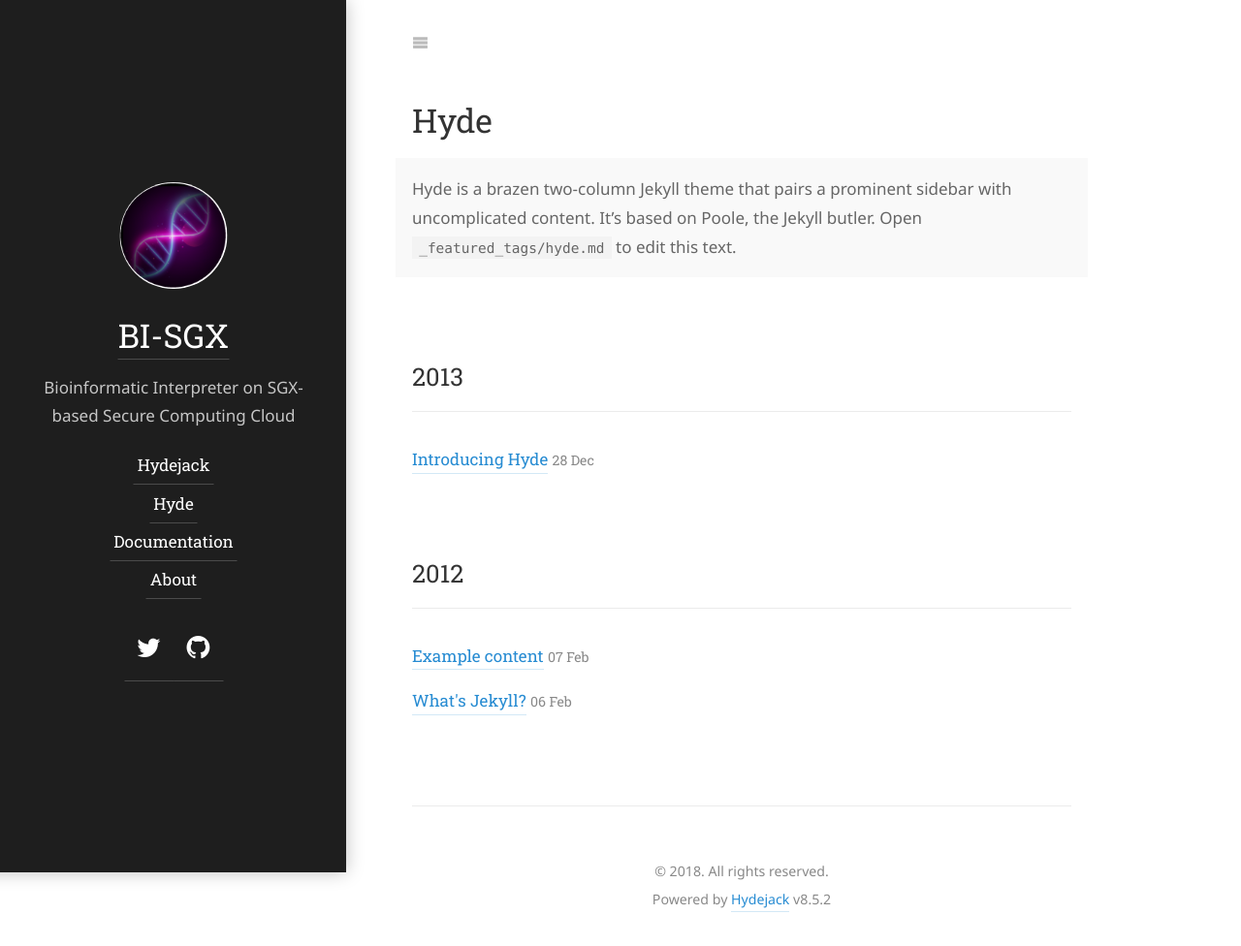
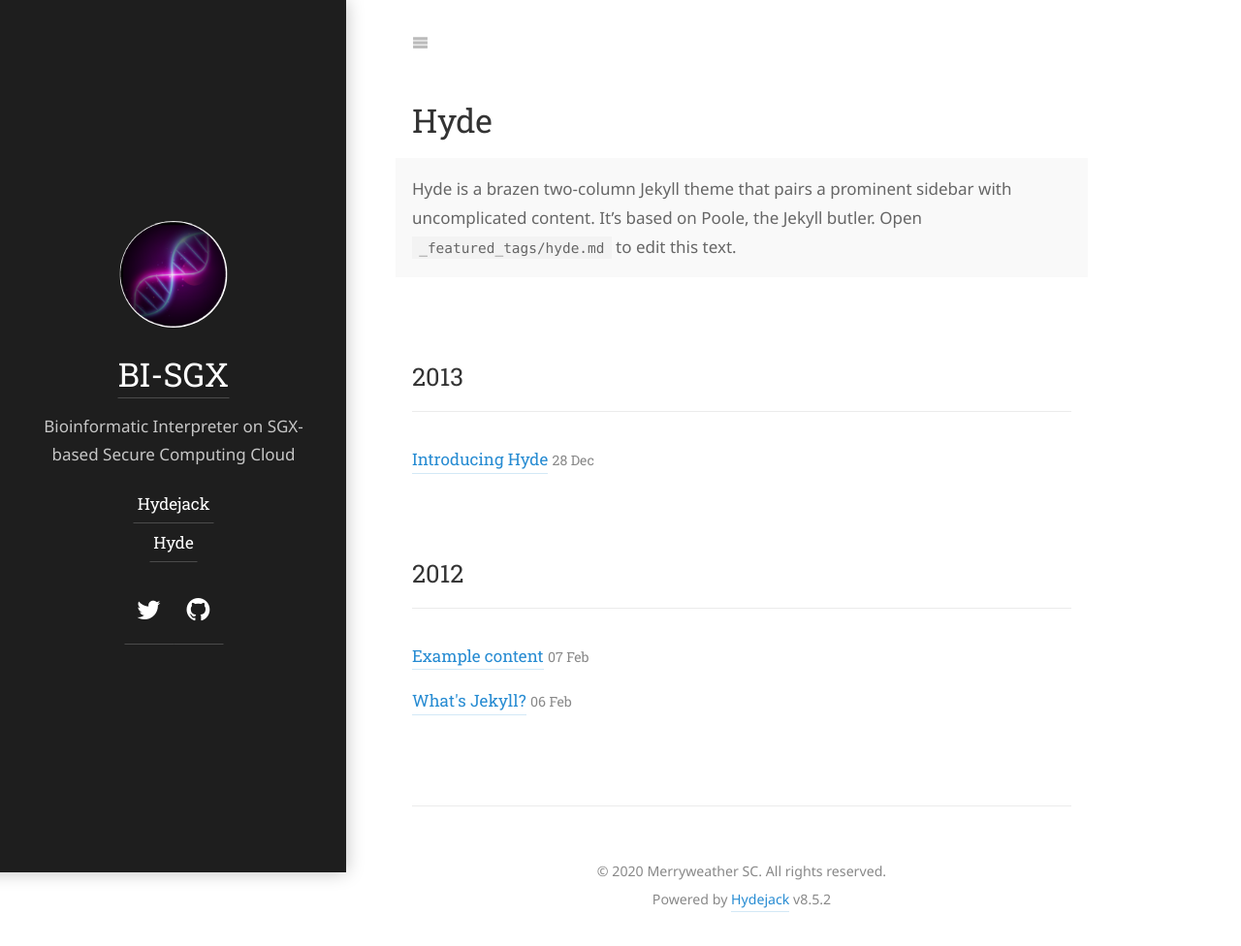
Before and after one commit to hello31337/hello31337.github.io, a Jekyll site: the page built from _featured_categories/hyde.md, in a window 1280 px wide. Shown: the whole page at 97% size. Built offline with Jekyll 4.4.1, drawn with Linux system fonts in a browser that asks for light colours; some web fonts are replaced; some of the changed lines change nothing that is shown.

Commit message:
misc update.

```diff
--- a/_config.yml
+++ b/_config.yml
@@ -47,15 +47,15 @@
   # twitter:             <username>
 
 # Add links to the sidebar.
-menu:
-  - title:             Hydejack
-    url:               /hydejack/
-  - title:             Hyde
-    url:               /hyde/
-  - title:             Documentation
-    url:               /docs/
-  - title:             About
-    url:               /about/
+#menu:
+#  - title:             Hydejack
+#    url:               /hydejack/
+#  - title:             Hyde
+#    url:               /hyde/
+#  - title:             Documentation
+#    url:               /docs/
+#  - title:             About
+#    url:               /about/
 
 # Add links to the footer.
 # Typically you'll want to link to your cookie- or privacy policy (if appliable), etc..
@@ -66,7 +66,7 @@
 #     url:               /cookies-policy/
 
 # This text will appear in a `<small>` tag in the footer of every page.
-copyright:             © 2018. All rights reserved.
+copyright:             © 2020 Merryweather SC. All rights reserved.
 
 # Format of the permalinks
 permalink:             /:categories/:year-:month-:day-:title/
```
